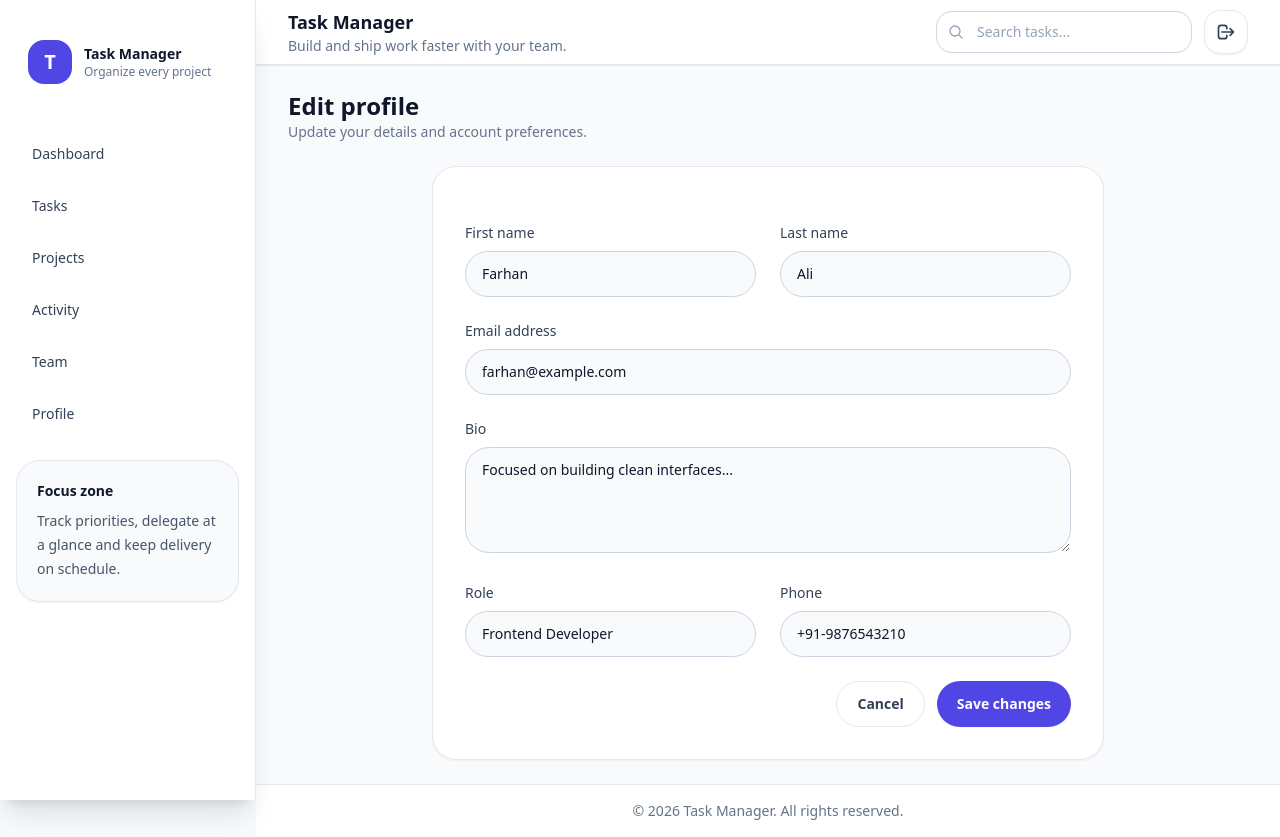
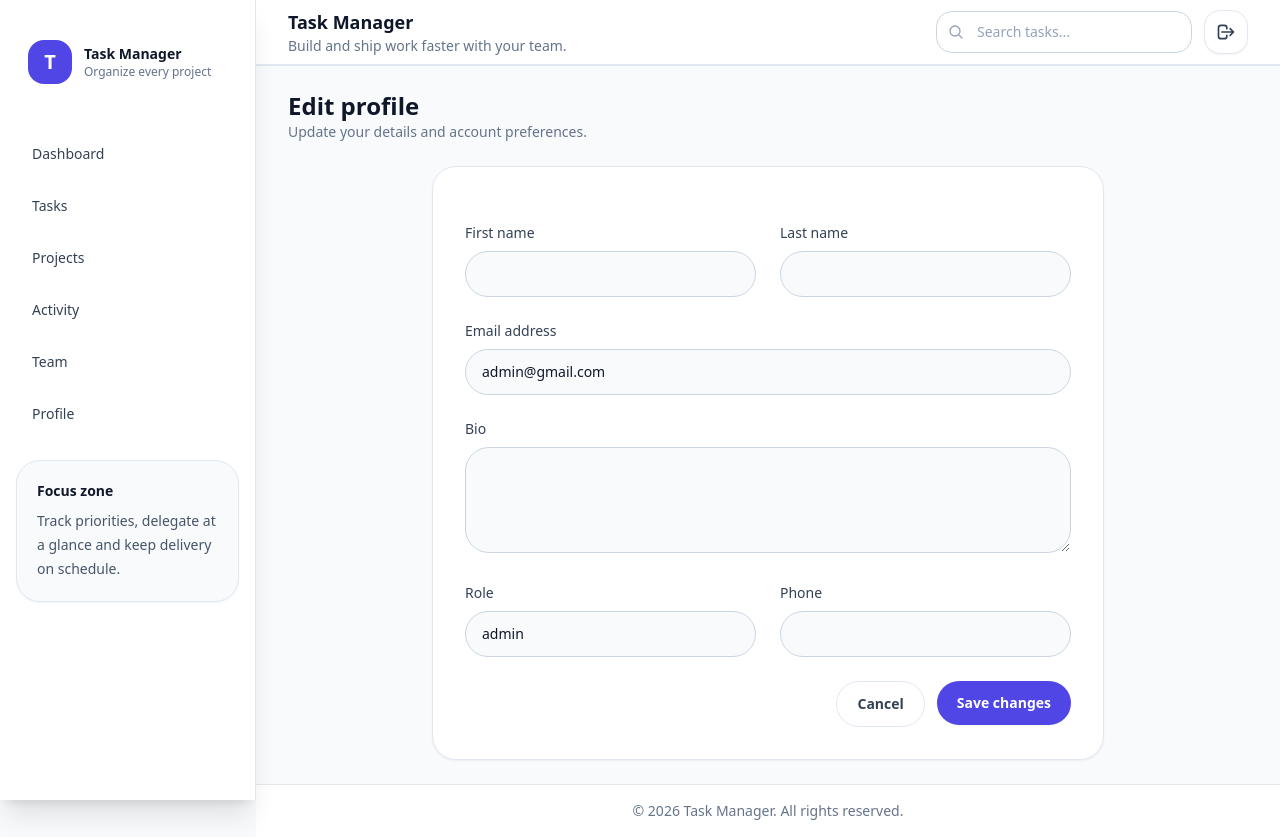
Before and after one commit to KaifHashmi0922/Task-Management-System, a Django app: page /users/profile_edit/1 in a window 1280 px wide. Run offline with Django 5.2, Linux system fonts and the light colour scheme; a user stored in the database is signed in; some libraries are stand-ins or nearby versions.

Commit message:
profile module completed

```diff
--- a/templates/users/profile_edit.html
+++ b/templates/users/profile_edit.html
@@ -47,7 +47,7 @@
     </div>
     <div class="flex flex-col gap-3 sm:flex-row sm:justify-end">
       <a href="{% url 'profile' %}" class="inline-flex items-center justify-center rounded-3xl border border-slate-200 px-5 py-3 text-sm font-semibold text-slate-700 transition hover:bg-slate-100">Cancel</a>
-      <button type="submit" class="inline-flex items-center justify-center rounded-3xl bg-indigo-600 px-5 py-3 text-sm font-semibold text-white shadow-sm transition hover:bg-indigo-700">Save changes</button>
+      <a href="{% url 'profile_edit' profile.user.id  %}"><button type="submit" class="inline-flex items-center justify-center rounded-3xl bg-indigo-600 px-5 py-3 text-sm font-semibold text-white shadow-sm transition hover:bg-indigo-700">Save changes</button></a>
     </div>
   </form>
 </div>
--- a/users/views.py
+++ b/users/views.py
@@ -1,90 +1,65 @@
-from django.shortcuts import render
-from tasks.models import Task
+from django.shortcuts import render, get_object_or_404,redirect
+from django.contrib.auth.decorators import login_required
+from django.contrib.auth import get_user_model
+from tasks.models import Task, Project
+
+User = get_user_model()
 
 
+# ================= PROFILE ================= #
+@login_required
+def profile(request):
+    user = request.user
 
-from django.shortcuts import render
-from types import SimpleNamespace
+    # 🔥 REAL COUNTS
+    open_tasks = Task.objects.filter(assigned_to=user, is_completed=False).count()
+    completed_tasks = Task.objects.filter(assigned_to=user, is_completed=True).count()
+    projects = Project.objects.filter(members=user).count()
 
-from types import SimpleNamespace
+    context = {
+        "profile": {
+            "user": user,
+            "role": getattr(user, "role", "Member"),
+            "bio": getattr(user, "bio", ""),
+            "open_tasks_count": open_tasks,
+            "project_count": projects,
+            "completed_tasks_count": completed_tasks,
+        }
+    }
 
-def profile(request):
-    user = SimpleNamespace(
-        id=1,
-        username="farhan",
-        email="farhan@example.com",
-        date_joined="2025-08-12",
-        get_full_name="Farhan Ali"
-    )
-
-    profile = SimpleNamespace(
-        id=1,   # ✅ IMPORTANT
-        user=user,
-        role="Frontend Developer",
-        bio="Focused on building clean interfaces...",
-        phone="+91-9876543210",
-        open_tasks_count=7,
-        project_count=4,
-        completed_tasks_count=18,
-    )
-
-    return render(request, "users/profile.html", {"profile": profile})
-
-from types import SimpleNamespace
-
-def profile_edit(request, id):
-    user = SimpleNamespace(
-        first_name="Farhan",
-        last_name="Ali",
-        email="farhan@example.com"
-    )
-
-    profile = SimpleNamespace(
-        id=id,
-        user=user,
-        role="Frontend Developer",
-        bio="Focused on building clean interfaces...",
-        phone="+91-9876543210"
-    )
-
-    return render(request, "users/profile_edit.html", {'profile': profile})
+    return render(request, "users/profile.html", context)
 
 
-from django.shortcuts import render
+@login_required
+def profile_edit(request, id):
+    user = request.user
 
+    if request.method == "POST":
+        user.first_name = request.POST.get("first_name", "")
+        user.last_name = request.POST.get("last_name", "")
+        user.email = request.POST.get("email", "")
+        user.phone = request.POST.get("phone", "")
+        user.bio = request.POST.get("bio", "")
+        user.save()
+        return redirect('profile')
+    context = {
+        "profile": {
+            "user": user,
+            "id":getattr(user, "id", ""),
+            "email":getattr(user, "email", ""),
+            "role": getattr(user, "role", ""),
+            "bio": getattr(user, "bio", ""),
+            "phone": getattr(user, "phone", ""),
+        }
+    }
+
+    return render(request, "users/profile_edit.html", context)
+
+
+@login_required
 def users_list(request):
-    users = [
-        {
-            "username": "john",
-            "full_name": "John Doe",
-            "email": "john@example.com",
-            "profile": {"role": "Admin"},
-        },
-        {
-            "username": "sarah",
-            "full_name": "Sarah Khan",
-            "email": "sarah@example.com",
-            "profile": {"role": "Manager"},
-        },
-        {
-            "username": "alex",
-            "full_name": "Alex Roy",
-            "email": "alex@example.com",
-            "profile": {"role": "Developer"},
-        },
-        {
-            "username": "tina",
-            "full_name": "Tina Mehta",
-            "email": "tina@example.com",
-            "profile": {"role": "Designer"},
-        },
-        {
-            "username": "mike",
-            "full_name": "Mike Chang",
-            "email": "mike@example.com",
-            "profile": {"role": "Member"},
-        },
-    ]
+    users = User.objects.all()
+
     return render(request, "users/users_list.html", {
         "users": users
     })
```
Also changed, not shown: db.sqlite3.
